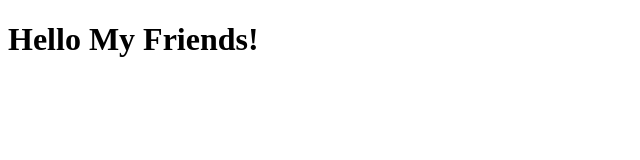
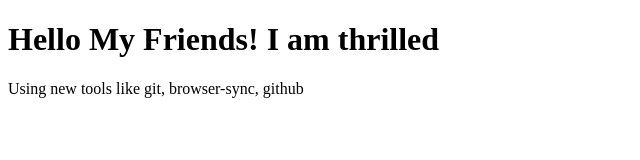
Before and after one commit to LetMeCodeNow/angularbasics, a plain HTML site: page index.html in a window 1280 px wide. Shown: the whole page, without its empty margins (0-640 px from the left). Drawn offline with Linux system fonts and the light colour scheme.

Commit message:
next ipdate

```diff
--- a/index.html
+++ b/index.html
@@ -4,6 +4,7 @@
     <title>Hello angular</title>
 </head>
 <body>
-    <h1>Hello My Friends!</h1>
+    <h1>Hello My Friends! I am thrilled </h1>
+    <p>Using new tools like git, browser-sync, github</p>
 </body>
 </html>
```
